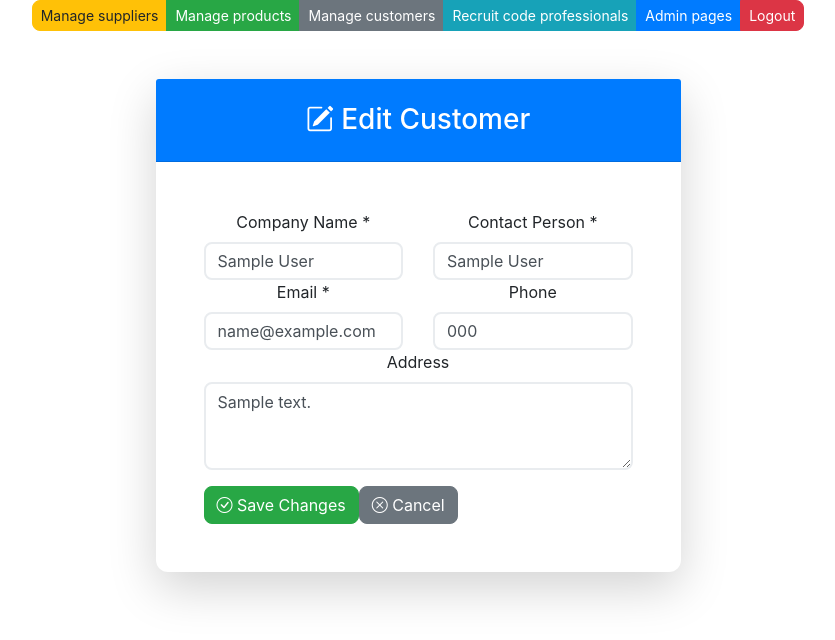
After one commit to AndreyGOIT/careeria-django, a Django app: page /customers/1/edit/ in a window 1280 px wide. The commit adds this page. Shown: the top 640 px of the page, without its empty margins (222-1057 px from the left). Run offline with Django 5.2, Linux system fonts and the light colour scheme; tables that the repository leaves empty hold one stand-in row (values such as "Sample post"); some libraries are stand-ins or nearby versions.

Commit message:
customers model CRUD  OK

```diff
--- a/app/static/style.css
+++ b/app/static/style.css
@@ -1,3 +1,128 @@
-h1 {
-  color: blue;
+/* ===== GENERAL STYLES ===== */
+.customer-card {
+  transition: transform 0.2s ease, box-shadow 0.2s ease;
+  border-radius: 12px;
 }
+
+.customer-card:hover {
+  transform: translateY(-2px);
+  box-shadow: 0 4px 20px rgba(0, 0, 0, 0.1) !important;
+}
+
+.customer-info span {
+  font-size: 0.95rem;
+}
+
+.btn {
+  border-radius: 8px;
+  transition: all 0.2s ease;
+}
+
+.btn:hover {
+  transform: translateY(-1px);
+}
+
+.card {
+  border-radius: 12px;
+}
+
+/* ===== DELETE CONFIRMATION PAGE STYLES ===== */
+.customer-preview {
+  border-left: 4px solid #dc3545;
+  background: linear-gradient(135deg, #f8f9fa 0%, #e9ecef 100%);
+}
+
+.confirm-card {
+  border-radius: 16px;
+  overflow: hidden;
+}
+
+.confirm-card .card-header {
+  border-radius: 16px 16px 0 0 !important;
+}
+
+.confirm-btn {
+  border-radius: 12px;
+  font-weight: 600;
+  transition: all 0.3s ease;
+}
+
+.confirm-btn.btn-danger:hover {
+  background-color: #bb2d3b;
+  transform: translateY(-2px);
+  box-shadow: 0 4px 15px rgba(220, 53, 69, 0.3);
+}
+
+.confirm-btn.btn-outline-secondary:hover {
+  transform: translateY(-2px);
+  box-shadow: 0 4px 15px rgba(108, 117, 125, 0.2);
+}
+
+.warning-alert {
+  border-radius: 12px;
+  border: none;
+  background: linear-gradient(135deg, #fff3cd 0%, #ffeaa7 100%);
+}
+
+/* ===== CUSTOMER LIST SPECIFIC STYLES ===== */
+.customer-grid {
+  gap: 1.5rem;
+}
+
+.customer-header {
+  color: #025930;
+  font-weight: 700;
+}
+
+/* ===== RESPONSIVE DESIGN ===== */
+@media (max-width: 768px) {
+  .customer-card {
+    margin-bottom: 1rem;
+  }
+
+  .confirm-card {
+    margin: 1rem;
+  }
+
+  .btn-lg {
+    padding: 0.5rem 1rem;
+    font-size: 0.9rem;
+  }
+}
+
+/* ===== ANIMATIONS ===== */
+@keyframes fadeIn {
+  from {
+    opacity: 0;
+    transform: translateY(20px);
+  }
+  to {
+    opacity: 1;
+    transform: translateY(0);
+  }
+}
+
+.fade-in {
+  animation: fadeIn 0.5s ease-out;
+}
+
+/* ===== FORM STYLES ===== */
+.form-control {
+  border-radius: 8px;
+  border: 2px solid #e9ecef;
+  transition: border-color 0.2s ease;
+}
+
+.form-control:focus {
+  border-color: #025930;
+  box-shadow: 0 0 0 0.2rem rgba(2, 89, 48, 0.25);
+}
+
+/* ===== UTILITY CLASSES ===== */
+.text-primary-custom {
+  color: #025930 !important;
+}
+
+.bg-gradient-primary {
+  background: linear-gradient(135deg, #025930 0%, #028a4e 100%);
+}
--- /dev/null
+++ b/app/templates/edit_customer.html
@@ -0,0 +1,86 @@
+{% extends "index.html" %} {% block content %}
+
+<div class="container py-5">
+  <div class="row justify-content-center">
+    <div class="col-md-8 col-lg-6">
+      <div class="card shadow-lg border-0">
+        <div class="card-header bg-primary text-white text-center py-4">
+          <h2 class="h3 mb-0">
+            <i class="bi bi-pencil-square"></i> Edit Customer
+          </h2>
+        </div>
+
+        <div class="card-body p-5">
+          <form method="post" action="{% url 'customer_edit' customer.id %}">
+            {% csrf_token %}
+
+            <div class="row g-3">
+              <div class="col-md-6">
+                <label class="form-label fw-bold">Company Name *</label>
+                <input
+                  class="form-control"
+                  type="text"
+                  name="companyname"
+                  value="{{ customer.companyname }}"
+                  required
+                />
+              </div>
+
+              <div class="col-md-6">
+                <label class="form-label fw-bold">Contact Person *</label>
+                <input
+                  class="form-control"
+                  type="text"
+                  name="contactname"
+                  value="{{ customer.contactname }}"
+                  required
+                />
+              </div>
+
+              <div class="col-md-6">
+                <label class="form-label fw-bold">Email *</label>
+                <input
+                  class="form-control"
+                  type="email"
+                  name="email"
+                  value="{{ customer.contactemail }}"
+                  required
+                />
+              </div>
+
+              <div class="col-md-6">
+                <label class="form-label">Phone</label>
+                <input
+                  class="form-control"
+                  type="tel"
+                  name="phone"
+                  value="{{ customer.phone|default:'' }}"
+                />
+              </div>
+
+              <div class="col-12">
+                <label class="form-label">Address</label>
+                <textarea class="form-control" name="address" rows="3">
+{{ customer.address|default:'' }}</textarea
+                >
+              </div>
+
+              <div class="col-12">
+                <div class="d-flex gap-2 pt-3">
+                  <button type="submit" class="btn btn-success">
+                    <i class="bi bi-check-circle"></i> Save Changes
+                  </button>
+                  <a href="{% url 'customer_list' %}" class="btn btn-secondary">
+                    <i class="bi bi-x-circle"></i> Cancel
+                  </a>
+                </div>
+              </div>
+            </div>
+          </form>
+        </div>
+      </div>
+    </div>
+  </div>
+</div>
+
+{% endblock %}
--- a/app/templates/index.html
+++ b/app/templates/index.html
@@ -5,6 +5,7 @@
     <meta name="viewport" content="width=device-width, initial-scale=1.0" />
     <title>Products and vendors</title>
 
+    <!-- Bootstrap CSS -->
     <link
       rel="stylesheet"
       href="https://stackpath.bootstrapcdn.com/bootstrap/4.5.0/css/bootstrap.min.css"
@@ -12,15 +13,24 @@
       crossorigin="anonymous"
     />
 
+    <!-- Bootstrap Icons -->
+    <link
+      rel="stylesheet"
+      href="https://cdn.jsdelivr.net/npm/bootstrap-icons@1.10.0/font/bootstrap-icons.css"
+    />
+
+    <!-- Font Awesome -->
     <link
       rel="stylesheet"
       href="https://cdnjs.cloudflare.com/ajax/libs/font-awesome/5.11.2/css/all.min.css"
     />
 
+    <!-- jQuery and Bootstrap JS -->
     <script src="https://ajax.googleapis.com/ajax/libs/jquery/3.5.1/jquery.min.js"></script>
     <script src="https://cdnjs.cloudflare.com/ajax/libs/popper.js/1.16.0/umd/popper.min.js"></script>
     <script src="https://maxcdn.bootstrapcdn.com/bootstrap/4.5.2/js/bootstrap.min.js"></script>
 
+    <!-- My custom CSS -->
     {% load static %}
     <link rel="stylesheet" type="text/css" href="{% static 'style.css' %}" />
   </head>
--- a/app/urls.py
+++ b/app/urls.py
@@ -21,7 +21,8 @@ from app.views import productlistview, addproduct, deleteproduct, confirmdeletep
     edit_product_get, edit_product_post, products_filtered
 from app.views import supplierlistview, addsupplier, deletesupplier, confirmdeletesupplier, \
     edit_supplier_get, edit_supplier_post, searchsuppliers
-from app.views import customerlistview, addcustomer, confirmdeletecustomer, deletecustomer, searchcustomers
+from app.views import customerlistview, addcustomer, confirmdeletecustomer, deletecustomer, searchcustomers, edit_customer
+# from app.views import orderlistview, addorder, deleteorder, confirmdeleteorder,
 
 urlpatterns = [
 
@@ -48,11 +49,15 @@ urlpatterns = [
     path('edit-supplier-post/<int:id>/', edit_supplier_post, name='edit_supplier_post'),
     path('search-suppliers/', searchsuppliers),
 
-    # Customer and Order urls will be added later
-    path('customers/', customerlistview, name='customerlistview'),
-    path('add-customer/', addcustomer, name='addcustomer'),  # Placeholder for add customer view
-    path('confirm-delete-customer/<int:id>/', confirmdeletecustomer, name='confirmdeletecustomer'),  # Placeholder for confirm delete customer view
-    path('delete-customer/<int:id>/', deletecustomer, name='deletecustomer'),  # Placeholder for delete customer view
-    path('search-customers/', searchcustomers, name='searchcustomers'),  # Placeholder for search customer view
+    # Customer URLs
+    path('customers/', customerlistview, name='customer_list'),
+    path('customers/add/', addcustomer, name='customer_add'),
+    path('customers/search/', searchcustomers, name='customer_search'),
+    path('customers/<int:id>/edit/', edit_customer, name='customer_edit'),
+    path('customers/<int:id>/delete/confirm/', confirmdeletecustomer, name='customer_confirm_delete'),
+    path('customers/<int:id>/delete/', deletecustomer, name='customer_delete'),
+
+    # Order URLs будут добавлены позже
+    # path('orders/', ...),
 
 ]
--- a/app/views.py
+++ b/app/views.py
@@ -148,11 +148,32 @@ def addcustomer(request):
     Customer(companyname=a, contactname=b, contactemail=c, phone=d, address=e).save()
     return redirect(request.META['HTTP_REFERER'])
 
+def edit_customer(request, id):
+    # Получаем клиента или возвращаем 404 если не найден
+    customer = get_object_or_404(Customer, id=id)
+
+    if request.method == 'POST':
+        # Обработка отправленной формы
+        customer.companyname = request.POST.get('companyname', customer.companyname)
+        customer.contactname = request.POST.get('contactname', customer.contactname)
+        customer.contactemail = request.POST.get('email', customer.contactemail)
+        customer.phone = request.POST.get('phone', customer.phone)
+        customer.address = request.POST.get('address', customer.address)
+        customer.save()
+
+        # Перенаправляем на список клиентов после успешного редактирования
+        return redirect('customer_list')
+
+    else:
+        # Показываем форму с предзаполненными данными
+        context = {'customer': customer}
+        return render(request, 'edit_customer.html', context)
+
 def confirmdeletecustomer(request, id):
     # get_object_or_404 автоматически вернет страницу 404, если объект не найден
     customer = get_object_or_404(Customer, id=id)
     context = {'customer': customer}
-    return render(request, "confirmdelcust.html", context)
+    return render(request, "confirm_delete_customer.html", context)
 
 def deletecustomer(request, id):
     customer = get_object_or_404(Customer, id=id)
```
Also changed, not shown: app/templates/confirm_delete_customer.html (added, +80 -0 lines), app/templates/customerlist.html (+3 -42 lines).
